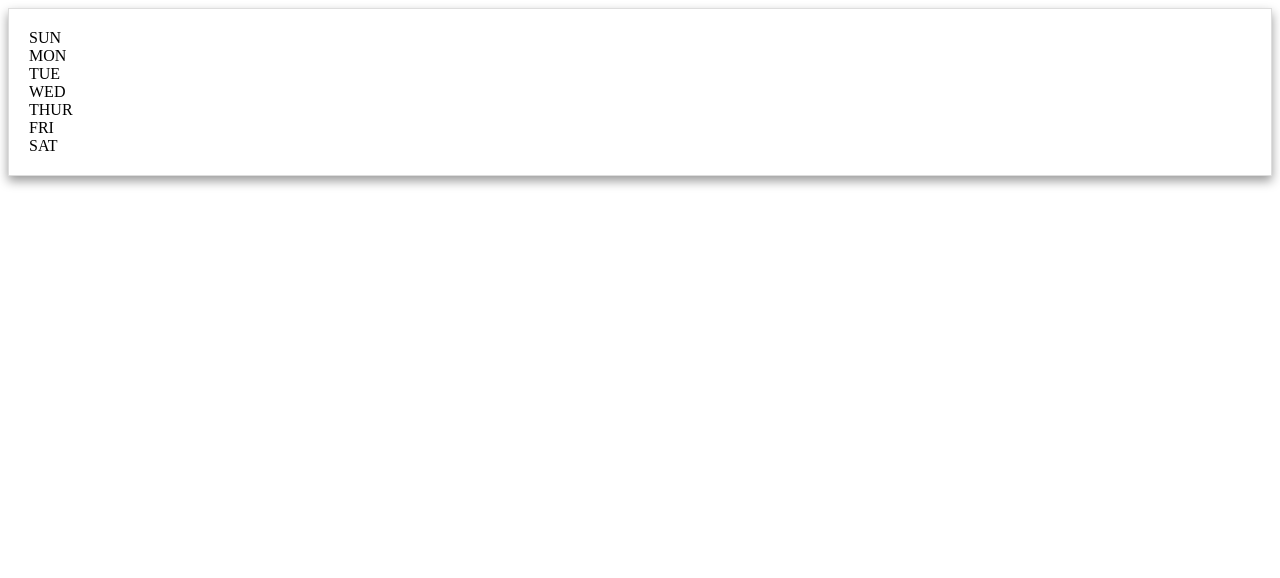
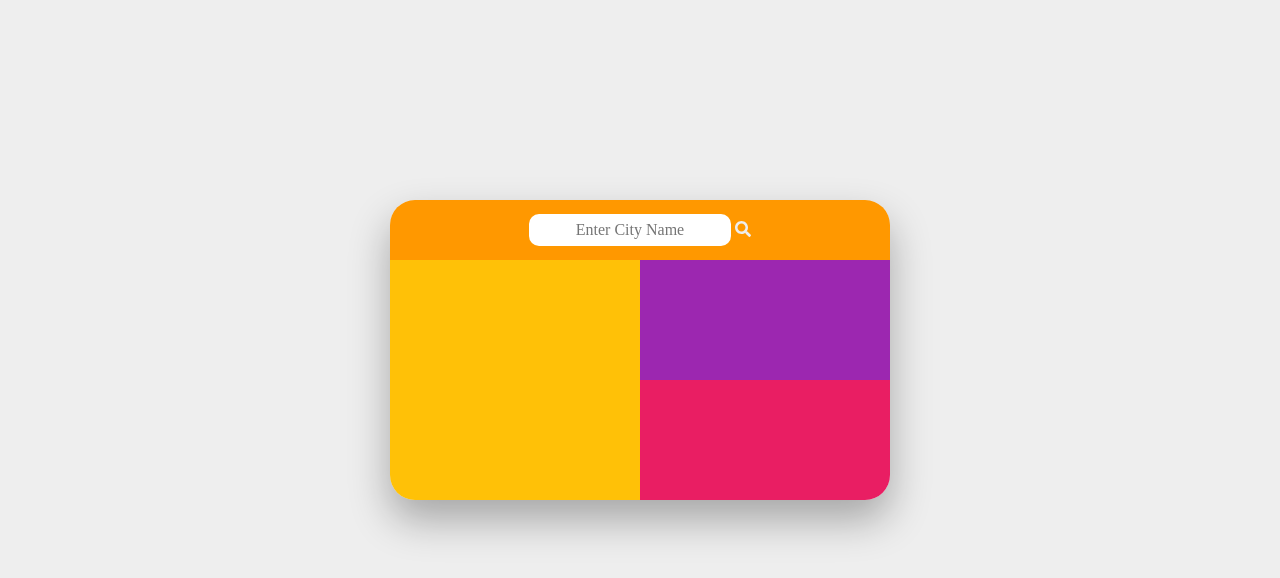
Before and after one commit to Trent-Farley/Website, a PHP site: page /assign_9/cal.html in a window 1280 px wide. Shown: the top 578 px of the page. Run offline with PHP 8.4, Linux system fonts and the light colour scheme; some libraries are stand-ins or nearby versions.

Commit message:
creation

```diff
--- a/assign_9/cal.css
+++ b/assign_9/cal.css
@@ -1,36 +1,109 @@
-.calendar
-{
-    background-color: white;
-    padding: 20px;
-    border: solid 1px #ddd;
-    box-shadow: 0px 5px 10px rgba(0,0,0,0.4);
-}
+body{
+    background-color: #eee;
+  }
 
-.calendar .dropdown
-{
-    display: none;
+  .container{
+    width: 500px;
+    height: 300px;
+    margin:25vh auto;
+    border-radius: 25px;
+    box-shadow: 0 20px 40px 0px rgba(0,0,0,0.3)
+  }
+
+  .header {
+    height: 20%;
+    background-color: #FF9800;
+    border-top-left-radius: 25px;
+    border-top-right-radius: 25px;
+    text-align: center;
+    position:relative;
+  }
+
+  #temp, #humidity-div {
+    font-family: "Courier New";
+    font-weight: bold;
+    font-size: 60px;
+    color: #fff;
     position: absolute;
-    background-color: #fff;
-    color: #1caff6;
+    left: 50%;
+    top: 50%;
+    -webkit-transform: translate(-50%, -50%);
+            transform: translate(-50%, -50%);
+  }
+
+  .city-icon-holder {
+    position:absolute;
+    left: 25%;
+    top: 40%;
+    -webkit-transform: translate(-50%, -50%);
+            transform: translate(-50%, -50%);
     text-align: center;
-    font-size: 14pt;
-    padding-top: 5px;
-    padding-bottom: 5px;
-    padding-left: 30px;
-    padding-right: 30px;
-    width: 160px;
-    left: 0px;
-    z-index: 2000;
-}
+  }
 
-.calendar .dropdown .dropdown-item
-{
-    cursor:pointer;
-    opacity: .7;
-    transition: .5s opacity;
-}
+  #city-name {
+    font-family: "Courier New";
+    font-size: 30px;
+    font-weight: bold;
+    color: #fff;
+  }
 
-.calendar .dropdown .dropdown-item:hover
-{
-    opacity: 1;
-}
+  #icon {
+    width:50%;
+  }
+
+  #main{
+    width: 100%;
+    height: 100%;
+    position: relative;
+  }
+
+  .city-icon {
+    height: 80%;
+    width: 50%;
+    border-bottom-left-radius: 25px;
+    background-color: #FFC107;
+  }
+
+  .temperature {
+    position: absolute;
+    left: 50%;
+    top:0%;
+    height: 40%;
+    width: 50%;
+    background-color: #9C27B0;
+  }
+
+  .humidity {
+    height: 40%;
+    width: 50%;
+    position:absolute;
+    left:50%;
+    top:40%;
+    border-bottom-right-radius: 25px;
+    background-color: #E91E63;
+  }
+
+  #search-btn {
+    width: 40px;
+    height:40px;
+    color: #eee;
+  }
+
+  #search-txt {
+    color: red;
+    height:30px;
+    border-radius: 10px;
+    border-style:none;
+    outline:none;
+    padding-right:1px;
+    padding-left:1px;
+    text-align:center;
+  }
+
+  .search {
+    position: absolute;
+    left: 50%;
+    top:50%;
+    -webkit-transform:translate(-50%,-50%);
+            transform:translate(-50%,-50%);
+  }
--- a/assign_9/cal.html
+++ b/assign_9/cal.html
@@ -1,46 +1,45 @@
 <!DOCTYPE html>
-<html lang="en">
+<html lang="en" >
+
 <head>
   <meta charset="UTF-8">
-  <meta name="viewport" content="width=device-width, initial-scale=1.0">
-  <link rel="stylesheet" type="text/css" media="screen" href="cal.css" >
-  <meta http-equiv="X-UA-Compatible" content="ie=edge">
-  <script
-    src="cal.js"></script>
-  <title>Calendar</title>
-  </head>
+  <title>Weather Application</title>
+    <link rel="stylesheet" href="https://cdnjs.cloudflare.com/ajax/libs/normalize/5.0.0/normalize.min.css">
+      <link rel="stylesheet" href= "cal.css">
+</head>
+
 <body>
 
-<div class="calendar" id="calendar">
-    <div class="calendar-btn month-btn" onclick="$('#months').toggle('fast')">
-        <span id="curMonth"></span>
-        <div id="months" class="months dropdown"></div>
+  <div class="container">
+  <header class="header">
+    <div class="search">
+      <input type="text" placeholder="Enter City Name" id="search-txt">
+      <a id="search-btn" href="#"><i class="fas fa-search"></i></a>
+    </div>
+  </header>
+
+  <main id="main">
+
+    <div class="city-icon">
+      <div class="city-icon-holder">
+      <div id="city-name"></div>
+      <img src="" alt="" id="icon">
+        </div>
     </div>
 
-    <div class="calendar-btn year-btn" onclick="$('#years').toggle('fast')">
-        <span id="curYear"></span>
-        <div id="years" class="years dropdown"></div>
+    <div class="temperature">
+      <div id="temp"></div>
     </div>
 
-    <div class="clear"></div>
+    <div class="humidity">
+      <div id="humidity-div"></div>
+    </div>
 
-    <div class="calendar-dates">
-        <div class="days">
-            <div class="day label">SUN</div>
-            <div class="day label">MON</div>
-            <div class="day label">TUE</div>
-            <div class="day label">WED</div>
-            <div class="day label">THUR</div>
-            <div class="day label">FRI</div>
-            <div class="day label">SAT</div>
+  </main>
 
-            <div class="clear"></div>
-        </div>
+</div>
+  <script src='https://use.fontawesome.com/releases/v5.0.13/js/all.js'></script>
+    <script  src="/assign_9/cal.js"></script>
+</body>
 
-        <div id="calendarDays" class="days">
-        </div>
-    </div>
-</div>
-
-</body>
 </html>
--- a/assign_9/cal.js
+++ b/assign_9/cal.js
@@ -0,0 +1,45 @@
+const appKey = "f24f40b1c24505685fce3b8acd0fcffc";
+
+let searchButton = document.getElementById("search-btn");
+let searchInput = document.getElementById("search-txt");
+let cityName = document.getElementById("city-name");
+let icon = document.getElementById("icon");
+let temperature = document.getElementById("temp");
+let humidity = document.getElementById("humidity-div");
+
+searchButton.addEventListener("click", findWeatherDetails);
+searchInput.addEventListener("keyup", enterPressed);
+
+function enterPressed(event) {
+  if (event.key === "Enter") {
+    findWeatherDetails();
+  }
+}
+
+function findWeatherDetails() {
+  if (searchInput.value === "") {
+
+  }else {
+    let searchLink = "https://api.openweathermap.org/data/2.5/weather?q=" + searchInput.value + "&appid="+appKey;
+   httpRequestAsync(searchLink, theResponse);
+  }
+ }
+
+function theResponse(response) {
+  let jsonObject = JSON.parse(response);
+  cityName.innerHTML = jsonObject.name;
+  icon.src = "http://openweathermap.org/img/w/" + jsonObject.weather[0].icon + ".png";
+  temperature.innerHTML = parseInt(jsonObject.main.temp ) + "°";
+  humidity.innerHTML = jsonObject.main.humidity + "%";
+}
+
+function httpRequestAsync(url, callback)
+{
+    var httpRequest = new XMLHttpRequest();
+    httpRequest.onreadystatechange = () => {
+        if (httpRequest.readyState == 4 && httpRequest.status == 200)
+            callback(httpRequest.responseText);
+    }
+    httpRequest.open("GET", url, true); // true for asynchronous
+    httpRequest.send();
+}
```
Also changed, not shown: 1 other file.
